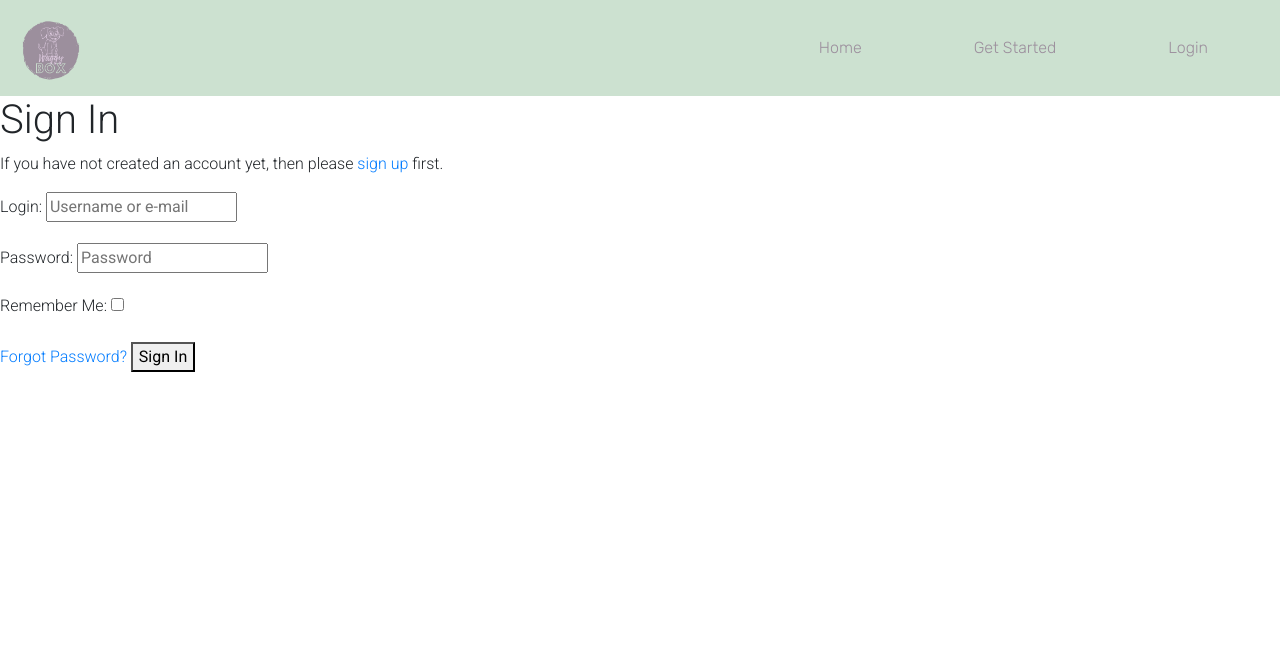
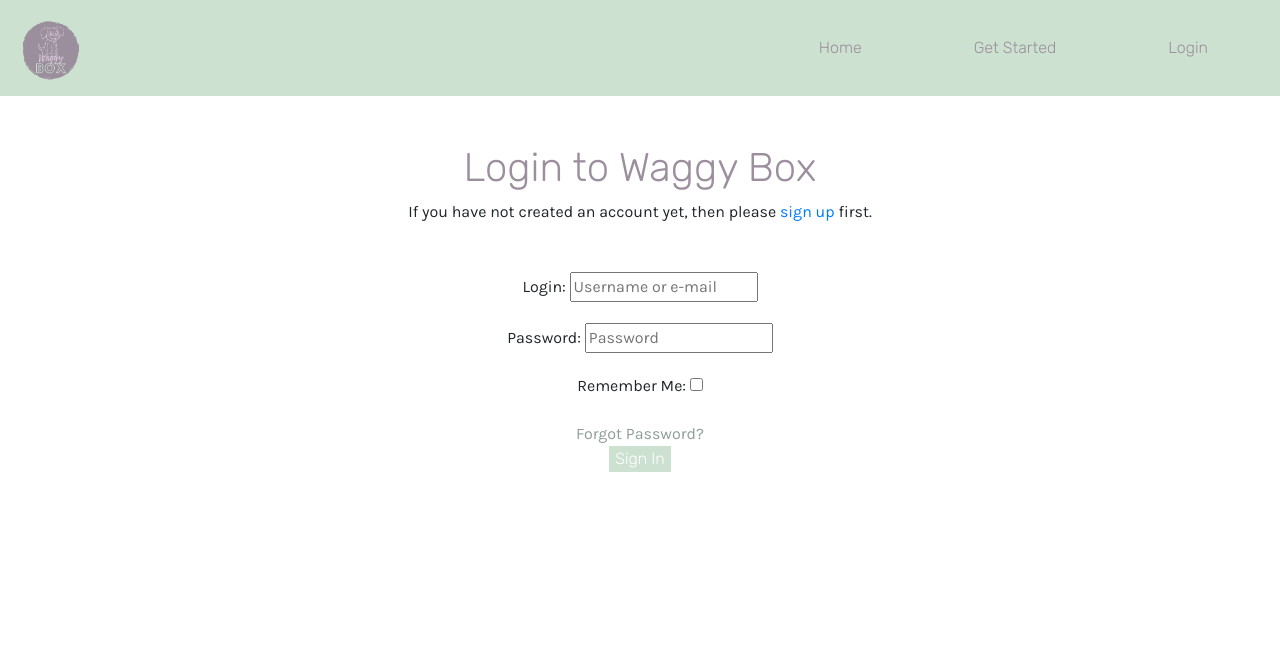
Before and after one commit to ClaireLally8/Waggy-Box, a Django app: page /accounts/login/ in a window 1280 px wide. Shown: the top 671 px of the page. Run offline with Django 3.2, Linux system fonts and the light colour scheme; some libraries are stand-ins or nearby versions.

Commit message:
Intialised styling to long page

```diff
--- a/static/css/base.css
+++ b/static/css/base.css
@@ -170,6 +170,7 @@
     background-color:#CCE1D0;
     font-family:"Rubik";
     font-weight:200;
+    border:none;
 }
 .btn-sage:hover{
     color:black;
@@ -198,14 +199,14 @@
     font-weight:200;
     color:#9c8f9d;
 }
-.change-page-link {
+.change-page-link, .login-link {
     font-family:"Karla";
     color:#8f9d95;
     border:none;
     padding-left:0.5rem;
     padding-right:0.5rem;
 }
-.change-page-link:hover {
+.change-page-link:hover, .login-link:hover {
     text-decoration:underline;
     color:#CCE1D0;
 }
--- a/templates/allauth/account/login.html
+++ b/templates/allauth/account/login.html
@@ -1,4 +1,4 @@
-{% extends "account/base.html" %}
+{% extends "base.html" %}
 
 {% load i18n %}
 {% load account socialaccount %}
@@ -7,7 +7,7 @@
 
 {% block content %}
 
-<h1>{% trans "Sign In" %}</h1>
+<h1 class="text-center section-head mt-5">Login to Waggy Box</h1>
 
 {% get_providers as socialaccount_providers %}
 
@@ -29,18 +29,17 @@
 {% include "socialaccount/snippets/login_extra.html" %}
 
 {% else %}
-<p>{% blocktrans %}If you have not created an account yet, then please
+<p class="section-text text-center">{% blocktrans %}If you have not created an account yet, then please
 <a href="{{ signup_url }}">sign up</a> first.{% endblocktrans %}</p>
 {% endif %}
 
-<form class="login" method="POST" action="{% url 'account_login' %}">
+<form class="login text-center mt-5 section-text" method="POST" action="{% url 'account_login' %}">
   {% csrf_token %}
   {{ form.as_p }}
   {% if redirect_field_value %}
   <input type="hidden" name="{{ redirect_field_name }}" value="{{ redirect_field_value }}" />
   {% endif %}
-  <a class="button secondaryAction" href="{% url 'account_reset_password' %}">{% trans "Forgot Password?" %}</a>
-  <button class="primaryAction" type="submit">{% trans "Sign In" %}</button>
+  <a class="login-link" href="{% url 'account_reset_password' %}">{% trans "Forgot Password?" %}</a><br>
+  <button class="btn-sage" type="submit">{% trans "Sign In" %}</button>
 </form>
-
 {% endblock %}
```
